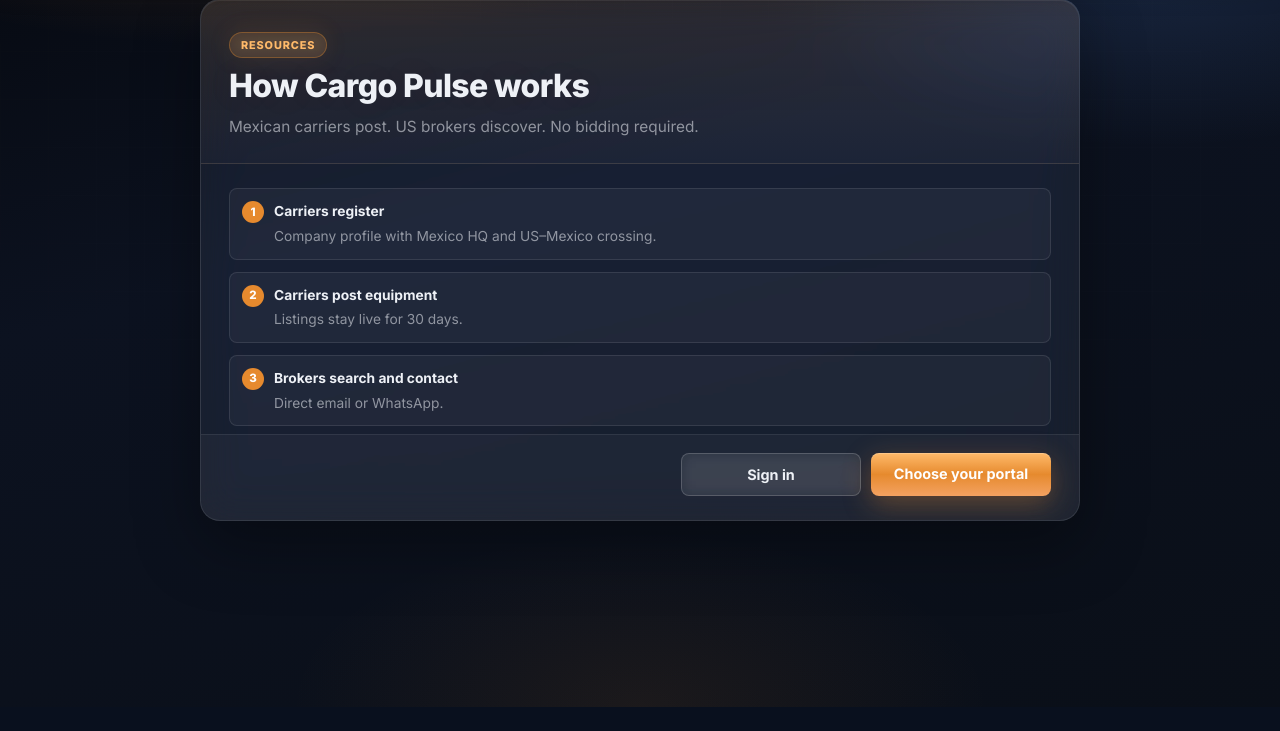
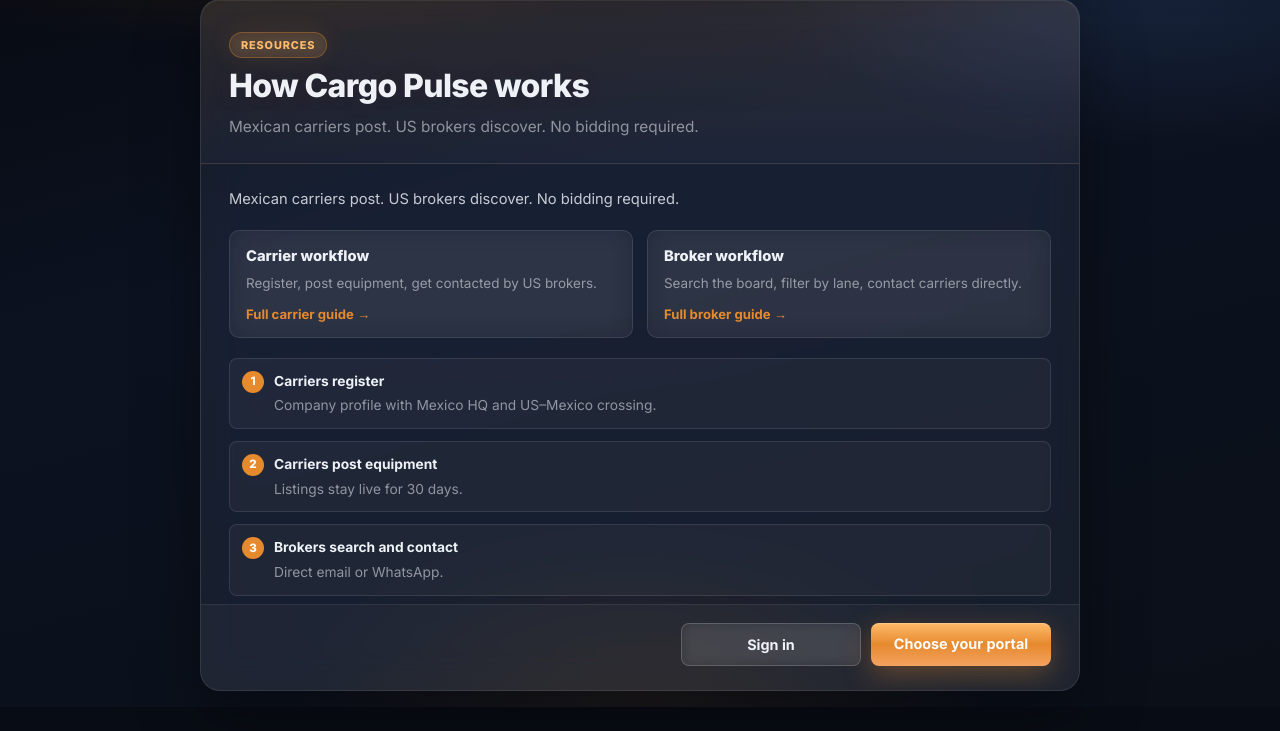
Before and after one commit to amarquez809hg/CargoPulse, a Django app: page /resources/how-it-works/ in a window 1280 px wide. Shown: the part 93-824 px from the top of the page. Before the commit the page ends 800 px from the top, so only its background shows below. Run offline with Django 5.2, Linux system fonts and the light colour scheme.

Commit message:
Add carrier and broker workflow help pages under Resources.
Expand the Resources menu with full step-by-step guides for both roles, overview cards, and Spanish translations.

Co-authored-by: Cursor <cursoragent@cursor.com>

```diff
--- a/register/templates/register/base.html
+++ b/register/templates/register/base.html
@@ -1022,6 +1022,24 @@
       line-height: 1.55;
       color: var(--cp-muted);
     }
+    .cp-info-card--link {
+      display: block;
+      text-decoration: none;
+      color: inherit;
+      transition: border-color .15s, box-shadow .15s, transform .15s;
+    }
+    .cp-info-card--link:hover {
+      border-color: rgba(230,138,46,.45);
+      box-shadow: 0 8px 28px rgba(230,138,46,.12);
+      transform: translateY(-1px);
+    }
+    .cp-info-card-link {
+      display: inline-block;
+      margin-top: 12px;
+      font-size: 0.82rem;
+      font-weight: 700;
+      color: var(--cp-orange);
+    }
     .cp-info-callout {
       margin-bottom: 18px;
       padding: 14px 16px;
--- a/register/templates/register/includes/site_header.html
+++ b/register/templates/register/includes/site_header.html
@@ -87,21 +87,40 @@
       </div>
 
       <div class="cp-header-dropdown">
-        <button type="button" class="cp-header-link cp-header-dropdown-toggle{% if cp_url_name == 'info_resources_how_it_works' %} is-active{% endif %}" aria-expanded="false">
+        <button type="button" class="cp-header-link cp-header-dropdown-toggle{% if cp_url_name == 'info_resources_how_it_works' or cp_url_name == 'info_resources_carrier_workflow' or cp_url_name == 'info_resources_broker_workflow' %} is-active{% endif %}" aria-expanded="false">
           {% trans "Resources" %}
           <svg class="cp-header-chevron" viewBox="0 0 12 12" aria-hidden="true"><path d="M2 4l4 4 4-4" fill="none" stroke="currentColor" stroke-width="1.6"/></svg>
         </button>
         <div class="cp-header-mega">
-          <div class="cp-header-mega-grid">
+          <div class="cp-header-mega-grid cp-header-mega-grid--two">
             <div>
-              <p class="cp-header-mega-label">{% trans "Resources" %}</p>
+              <p class="cp-header-mega-label">{% trans "Help guides" %}</p>
               <a class="cp-header-mega-item" href="{% url 'info_resources_how_it_works' %}">
                 <span class="cp-header-mega-title">{% trans "How it works" %}</span>
-                <span class="cp-header-mega-desc">{% trans "Mexican carriers post — US brokers discover." %}</span>
+                <span class="cp-header-mega-desc">{% trans "Overview — carriers post, brokers discover." %}</span>
               </a>
+              <a class="cp-header-mega-item" href="{% url 'info_resources_carrier_workflow' %}">
+                <span class="cp-header-mega-title">{% trans "Carrier workflow" %}</span>
+                <span class="cp-header-mega-desc">{% trans "Register, post equipment, get contacted." %}</span>
+              </a>
+              <a class="cp-header-mega-item" href="{% url 'info_resources_broker_workflow' %}">
+                <span class="cp-header-mega-title">{% trans "Broker workflow" %}</span>
+                <span class="cp-header-mega-desc">{% trans "Search the board and contact carriers." %}</span>
+              </a>
+            </div>
+            <div>
+              <p class="cp-header-mega-label">{% trans "Get started" %}</p>
               <a class="cp-header-mega-item" href="{% url 'login' %}">
                 <span class="cp-header-mega-title">{% trans "Sign in" %}</span>
-                <span class="cp-header-mega-desc">{% trans "Access your carrier dashboard or broker board." %}</span>
+                <span class="cp-header-mega-desc">{% trans "Carrier dashboard or broker equipment board." %}</span>
+              </a>
+              <a class="cp-header-mega-item" href="{% url 'carrier_signup' %}">
+                <span class="cp-header-mega-title">{% trans "Carrier registration" %}</span>
+                <span class="cp-header-mega-desc">{% trans "Mexican fleet · cross-border." %}</span>
+              </a>
+              <a class="cp-header-mega-item" href="{% url 'broker_signup' %}">
+                <span class="cp-header-mega-title">{% trans "Broker registration" %}</span>
+                <span class="cp-header-mega-desc">{% trans "US broker · find Mexican carriers." %}</span>
               </a>
             </div>
           </div>
--- a/register/templates/register/info/resources_how_it_works.html
+++ b/register/templates/register/info/resources_how_it_works.html
@@ -2,6 +2,19 @@
 {% load i18n %}
 {% block title %}{% trans "How It Works — Cargo Pulse" %}{% endblock %}
 {% block info_content %}
+<p class="cp-info-intro">{% trans "Mexican carriers post. US brokers discover. No bidding required." %}</p>
+<div class="cp-info-grid">
+  <a class="cp-info-card cp-info-card--link" href="{% url 'info_resources_carrier_workflow' %}">
+    <h2>{% trans "Carrier workflow" %}</h2>
+    <p>{% trans "Register, post equipment, get contacted by US brokers." %}</p>
+    <span class="cp-info-card-link">{% trans "Full carrier guide" %} →</span>
+  </a>
+  <a class="cp-info-card cp-info-card--link" href="{% url 'info_resources_broker_workflow' %}">
+    <h2>{% trans "Broker workflow" %}</h2>
+    <p>{% trans "Search the board, filter by lane, contact carriers directly." %}</p>
+    <span class="cp-info-card-link">{% trans "Full broker guide" %} →</span>
+  </a>
+</div>
 <ol class="cp-info-steps cp-info-steps--numbered">
   <li>
     <strong>{% trans "Carriers register" %}</strong>
--- a/register/urls.py
+++ b/register/urls.py
@@ -12,6 +12,8 @@ urlpatterns = [
     path("coverage/lanes/", views.info_coverage_lanes, name="info_coverage_lanes"),
     path("coverage/equipment/", views.info_coverage_equipment, name="info_coverage_equipment"),
     path("resources/how-it-works/", views.info_resources_how_it_works, name="info_resources_how_it_works"),
+    path("resources/carrier-workflow/", views.info_resources_carrier_workflow, name="info_resources_carrier_workflow"),
+    path("resources/broker-workflow/", views.info_resources_broker_workflow, name="info_resources_broker_workflow"),
     path("login/", views.auth_login, name="login"),
     path("logout/", views.auth_logout, name="logout"),
     path("signup/carrier/", views.carrier_signup, name="carrier_signup"),
--- a/register/views.py
+++ b/register/views.py
@@ -92,6 +92,26 @@ INFO_PAGES = {
         ),
         "cta": "home",
         "cta_secondary": "login",
+    },
+    "info_resources_carrier_workflow": {
+        "template": "register/info/resources_carrier_workflow.html",
+        "tag": _("Resources · Carriers"),
+        "title": _("Carrier workflow"),
+        "lead": _(
+            "Register your fleet, post equipment, and let US brokers find you "
+            "at US–Mexico crossings."
+        ),
+        "cta": "carrier",
+    },
+    "info_resources_broker_workflow": {
+        "template": "register/info/resources_broker_workflow.html",
+        "tag": _("Resources · Brokers"),
+        "title": _("Broker workflow"),
+        "lead": _(
+            "Search trucks posted by Mexican carriers and contact them "
+            "directly by email or WhatsApp."
+        ),
+        "cta": "broker",
     },
 }
 
@@ -252,6 +272,14 @@ def info_coverage_equipment(request):
 
 def info_resources_how_it_works(request):
     return _render_info_page(request, "info_resources_how_it_works")
+
+
+def info_resources_carrier_workflow(request):
+    return _render_info_page(request, "info_resources_carrier_workflow")
+
+
+def info_resources_broker_workflow(request):
+    return _render_info_page(request, "info_resources_broker_workflow")
 
 
 def home(request):
```
Also changed, not shown: register/templates/register/info/resources_broker_workflow.html (added, +33 -0 lines), register/templates/register/info/resources_carrier_workflow.html (added, +41 -0 lines), locale/es/LC_MESSAGES/django.po.
